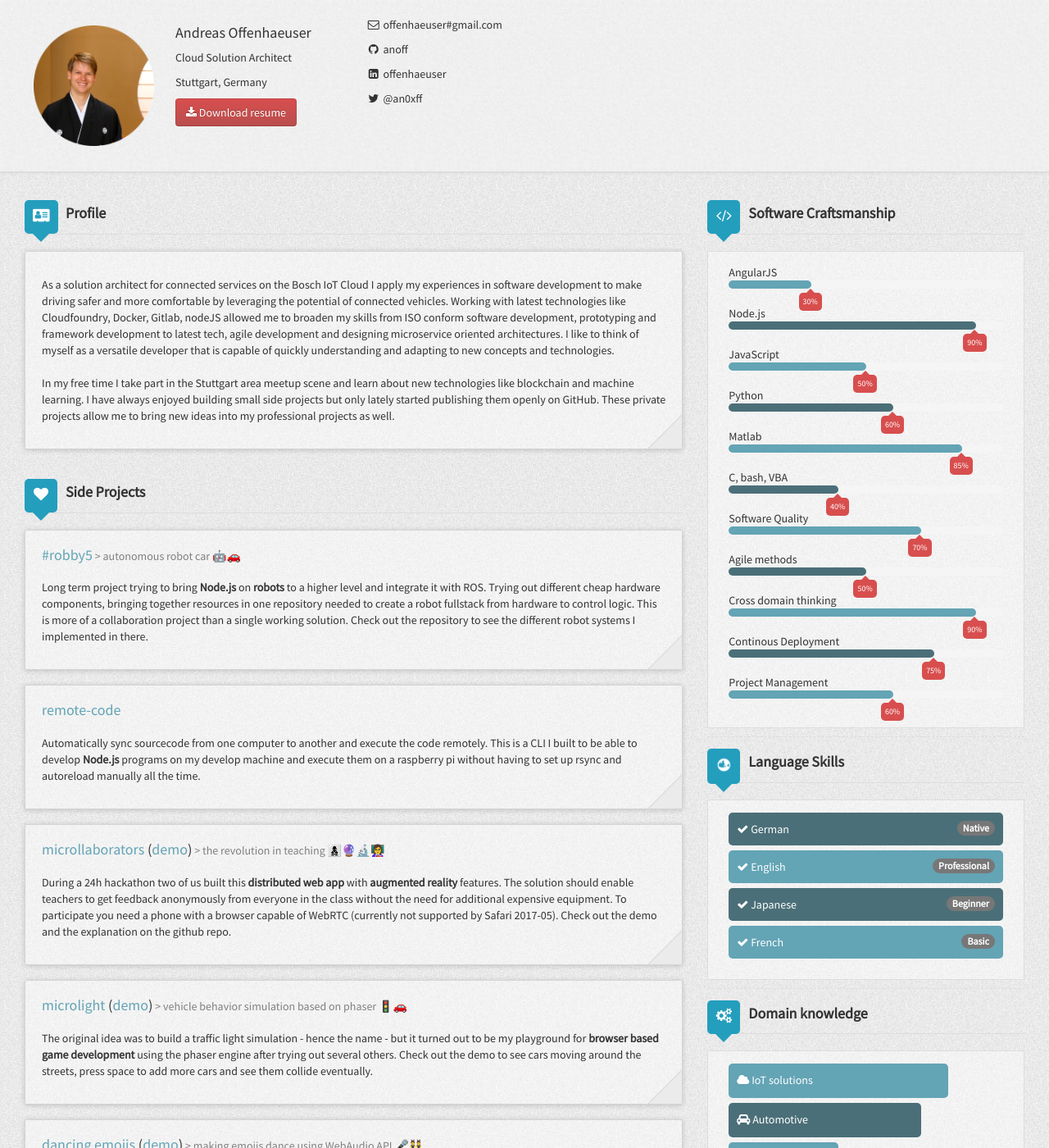
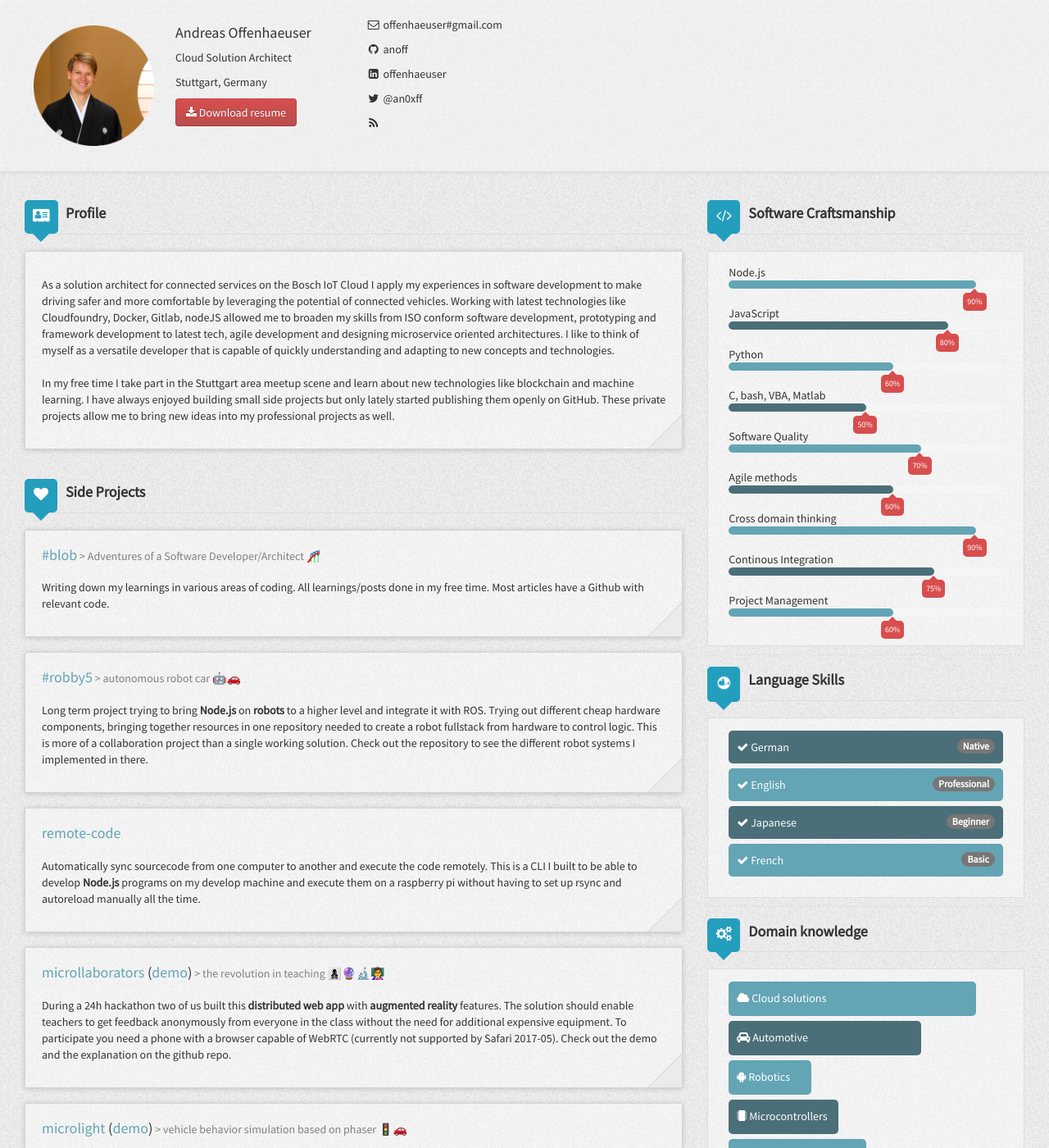
Before and after one commit to anoff/web, a Jekyll site: the page built from index.html, in a window 1280 px wide and 1400 px high. Shown: the whole window at 82% size. Built offline with Jekyll 4.4.1, drawn with Linux system fonts in a browser that asks for light colours.

Commit message:
:star2: feat: add link to blog, closes #7

```diff
--- a/_data/author.yml
+++ b/_data/author.yml
@@ -7,3 +7,4 @@ github: anoff
 linkedin: offenhaeuser
 twitter: an0xff
 gavatar: assets/img/jp.png
+blog: https://anoff.io/blog
--- a/_data/projects.yml
+++ b/_data/projects.yml
@@ -1,3 +1,8 @@
+- name: '#blob'
+  description: Writing down my learnings in various areas of coding. All learnings/posts done in my free time. Most articles have a [Github](https://github.com/anoff) with relevant code.
+  headline: Adventures of a Software Developer/Architect 🎢
+  link: https://anoff.io/blog
+
 - name: '#robby5'
   description: Long term project trying to bring **Node.js** on **robots** to a higher level and integrate it with [ROS](http://www.ros.org/). Trying out different cheap hardware components, bringing together resources in one repository needed to create a robot fullstack from hardware to control logic. This is more of a collaboration project than a single working solution. Check out the repository to see the different robot systems I implemented in there.
   headline: autonomous robot car 🤖🚗
--- a/_data/skills.yml
+++ b/_data/skills.yml
@@ -13,41 +13,37 @@ languages:
     proficiency: Basic
 
 programming:
-  - name: AngularJS
-    percentage: 30%
   - name: Node.js
     percentage: 90%
   - name: JavaScript
-    percentage: 50%
+    percentage: 80%
   - name: Python
     percentage: 60%
-  - name: Matlab
-    percentage: 85%
-  - name: C, bash, VBA
-    percentage: 40%
+  - name: C, bash, VBA, Matlab
+    percentage: 50%
   - name: Software Quality
     percentage: 70%
   - name: Agile methods
-    percentage: 50%
+    percentage: 60%
   - name: Cross domain thinking
     percentage: 90%
-  - name: Continous Deployment
+  - name: Continous Integration
     percentage: 75%
   - name: Project Management
     percentage: 60%
 
 domains:
-  - name: IoT solutions
-    percentage: 80%
+  - name: Cloud solutions
+    percentage: 90%
     fa: cloud
   - name: Automotive
     percentage: 70%
     fa: car
   - name: Robotics
-    percentage: 40%
+    percentage: 30%
     fa: android
   - name: Microcontrollers
-    percentage: 70%
+    percentage: 40%
     fa: microchip
   - name: Artificial Intelligence / Deep Learning
     percentage: 50%
--- a/_includes/header.html
+++ b/_includes/header.html
@@ -14,6 +14,7 @@
                 <p><i class="fa fa-github fa-fw"></i><a href="//github.com/{{ site.data.author.github }}" target="_blank"> {{ site.data.author.github }} </a></p>
                 <p><i class="fa fa-linkedin-square fa-fw"></i> <a href="//linkedin.com/in/{{ site.data.author.linkedin }}" target="_blank"> {{ site.data.author.linkedin }} </a></p>
                 <p><i class="fa fa-twitter fa-fw"></i> <a href="//twitter.com/{{ site.data.author.twitter }}" target="_blank">  @{{ site.data.author.twitter }} </a></p>
+                <p><i class="fa fa-rss fa-fw"></i> <a href="{{ site.data.author.blog }}" target="_blank">   </a></p>
             </div>
         </div>
     </div>
```
